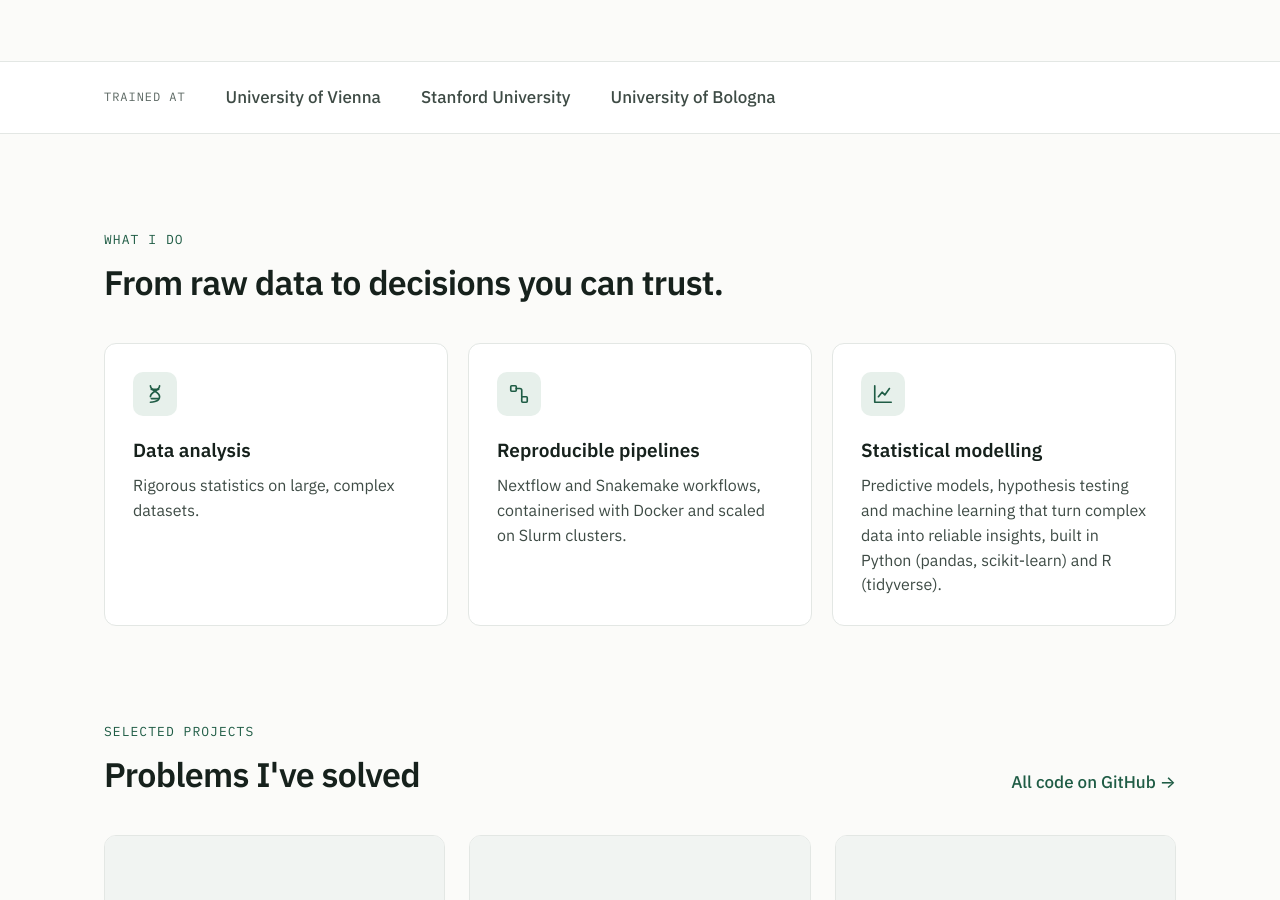
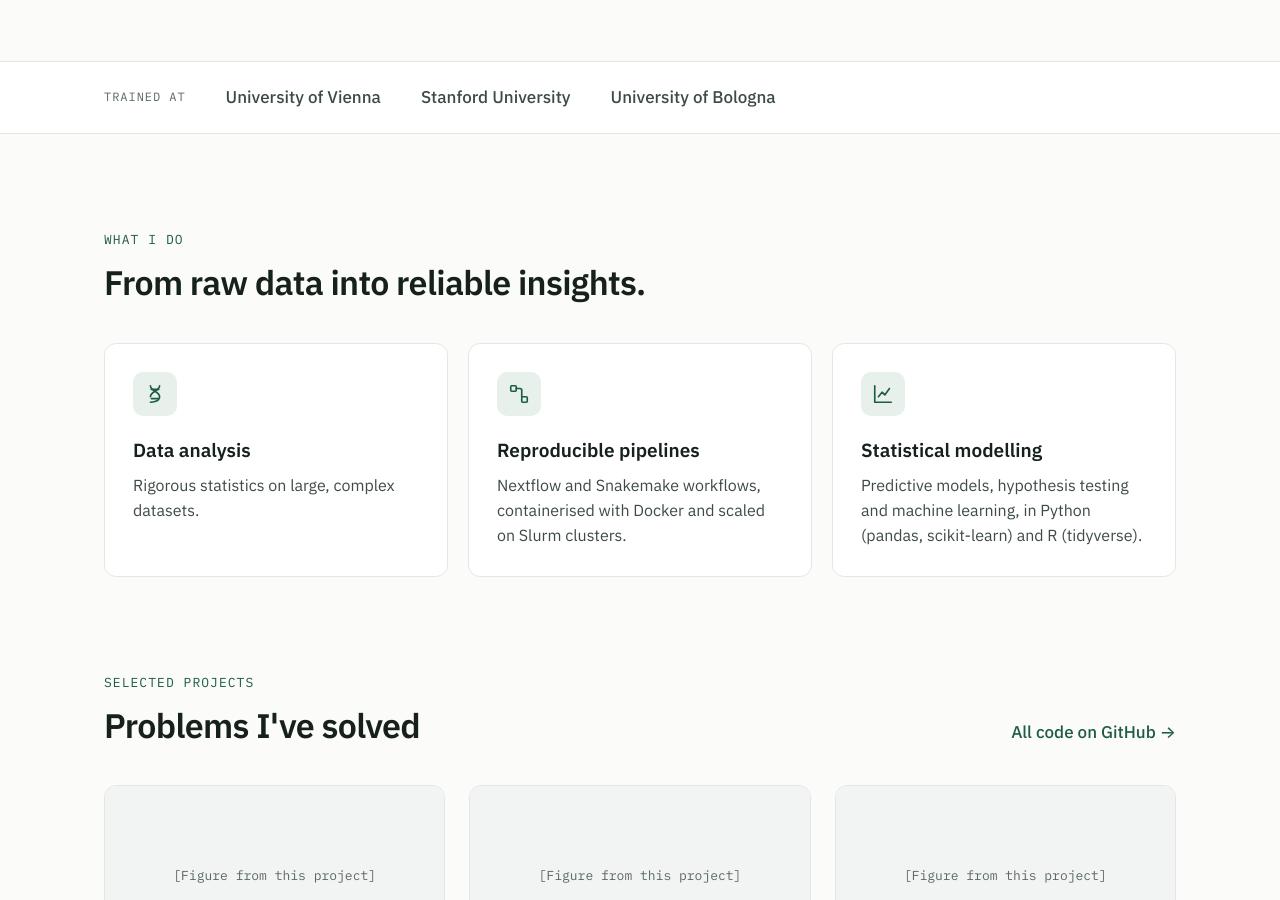
Before and after one commit to Rymbekova/rymbekova.github.io, a Jekyll site: the page built from index.html, in a window 1280 px wide and 900 px high, scrolled down 584 px. Built offline with Jekyll 4.4.1, drawn with Linux system fonts in a browser that asks for light colours.

Commit message:
Update index.html

```diff
--- a/index.html
+++ b/index.html
@@ -41,7 +41,7 @@
 <!-- WHAT I DO -->
 <section id="work" class="container section section-top">
   <p class="eyebrow">What I do</p>
-  <h2 class="narrow">From raw data to decisions you can trust.</h2>
+  <h2 class="narrow">From raw data into reliable insights.</h2>
   <div class="cards">
     <div class="card">
       <div class="card-icon">{% include icon.html name="dna" %}</div>
@@ -56,7 +56,7 @@
     <div class="card">
       <div class="card-icon">{% include icon.html name="chart" %}</div>
       <h3>Statistical modelling</h3>
-      <p>Predictive models, hypothesis testing and machine learning that turn complex data into reliable insights, built in Python (pandas, scikit-learn) and R (tidyverse).</p>
+      <p>Predictive models, hypothesis testing and machine learning, in Python (pandas, scikit-learn) and R (tidyverse).</p>
     </div>
   </div>
 </section>
```
